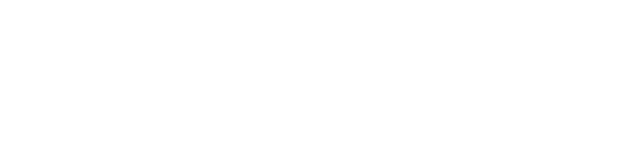
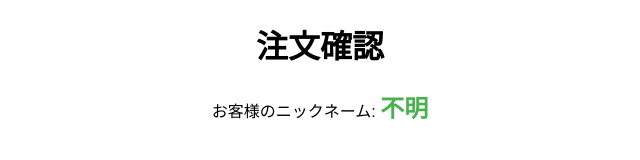
Before and after one commit to drmstpk/mobileorder, a plain HTML site: page ordernumber.html in a window 1280 px wide. Shown: the whole page, without its empty margins (320-960 px from the left). Drawn offline with Linux system fonts and the light colour scheme.

Commit message:
Update ordernumber.html

```diff
--- a/ordernumber.html
+++ b/ordernumber.html
@@ -1,11 +1,47 @@
 <!DOCTYPE html>
-<html lang="jp">
+<html lang="ja">
 <head>
     <meta charset="UTF-8">
     <meta name="viewport" content="width=device-width, initial-scale=1.0">
-    <title>Document</title>
+    <title>注文確認</title>
+    <style>
+        body {
+            font-family: Arial, sans-serif;
+            margin: 20px;
+        }
+
+        h1 {
+            text-align: center;
+        }
+
+        .nickname-container {
+            text-align: center;
+            margin-top: 20px;
+        }
+
+        .nickname {
+            font-size: 1.5em;
+            font-weight: bold;
+            color: #4CAF50;
+        }
+    </style>
 </head>
 <body>
+    <h1>注文確認</h1>
+    <div class="nickname-container">
+        <p>お客様のニックネーム: <span id="nickname" class="nickname">読み込み中...</span></p>
+    </div>
 
+    <script>
+        // localStorage からニックネームを取得
+        const nickname = localStorage.getItem("nickname");
+
+        // ニックネームが存在する場合に表示
+        if (nickname) {
+            document.getElementById("nickname").textContent = nickname;
+        } else {
+            document.getElementById("nickname").textContent = "不明";
+        }
+    </script>
 </body>
 </html>
```
